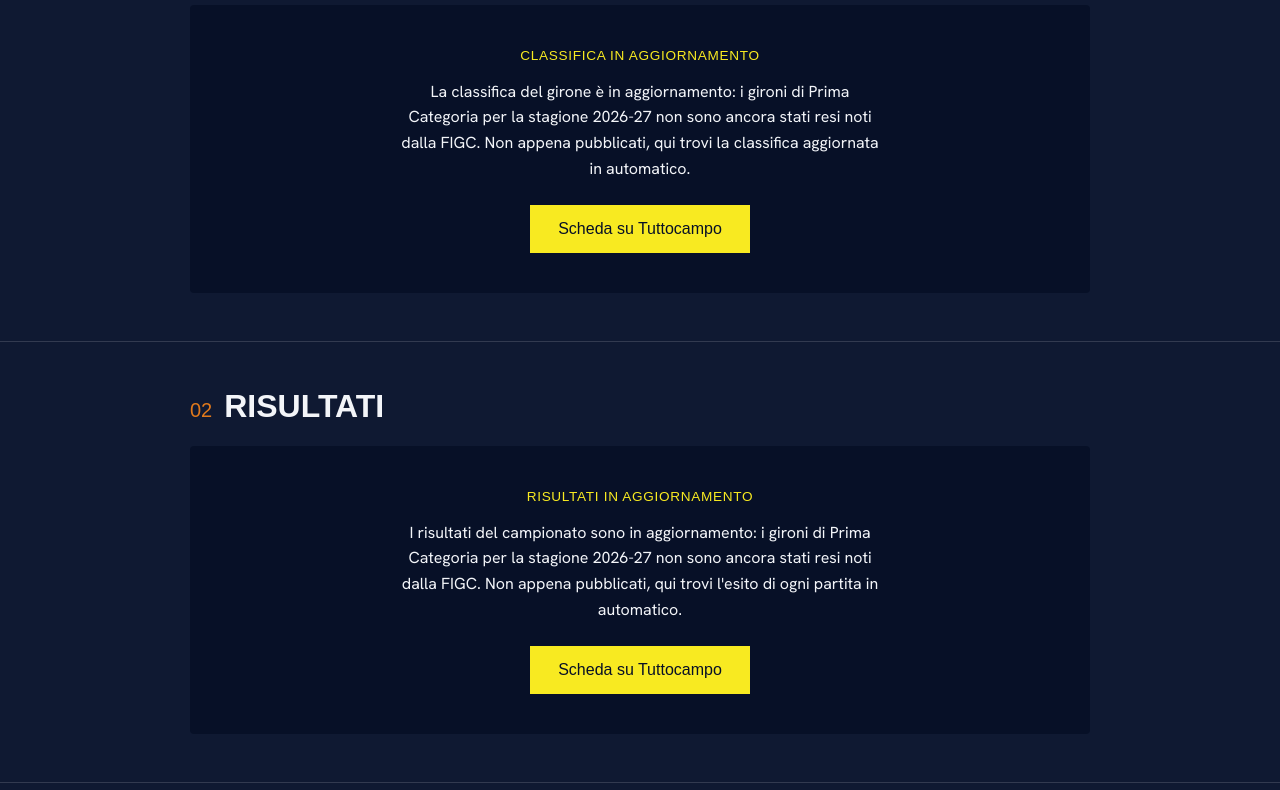
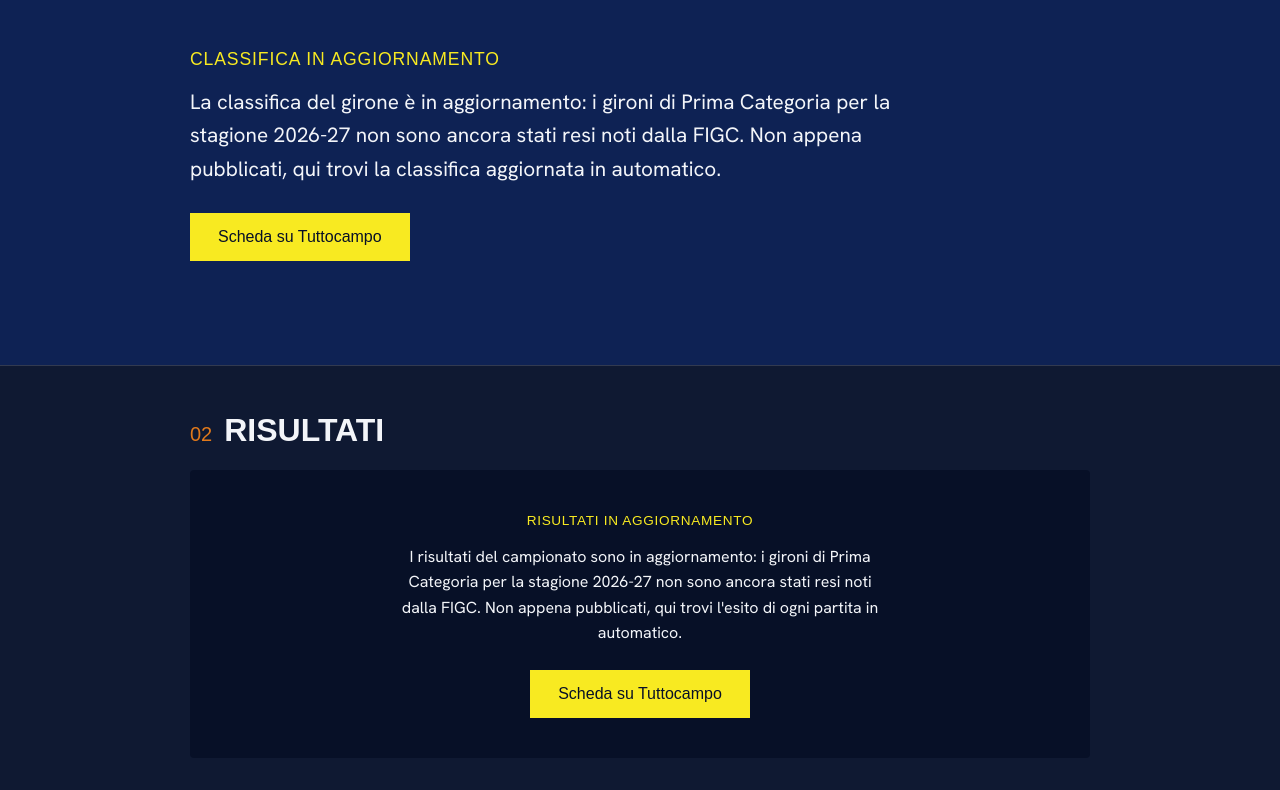
Before and after one commit to tanocalandi96-ciccio/asdcittadigalati, an Astro site: page /stagione in a window 1280 px wide. Shown: the part 425-1215 px from the top of the page. Built offline with nearby package versions, Linux system fonts and the light colour scheme; Astro itself is replaced by a stand-in of ours; a web font is replaced by a local one.

Commit message:
fix: differenzia il fallback Classifica e correggi la copy home di NextMatch
Il fallback calendario condiviso con NextMatch era diventato plurale e
generico ("le partite compariranno qui"), perdendo la specificita' che
aveva sotto il titolo "Prossima partita" in home. Riformulata la clausola
finale in "qui trovi il prossimo turno in automatico", valida sia su
/stagione sia in home, senza aggiungere prop.

Su /stagione i tre blocchi di fallback erano visivamente identici (stessa
card scura centrata, stesso padding, stesso border-radius): la Classifica,
prima sezione e la piu' attesa, ora rompe il pattern a card con una
composizione asimmetrica allineata a sinistra, tipografia piu' grande e
un tono di superficie dedicato (color-mix di --surface e --blu) sulla
sezione, mentre Risultati e Calendario restano la coppia secondaria
invariata.

Co-Authored-By: Claude Opus 5 <noreply@anthropic.com>

```diff
--- a/src/components/TuttocampoWidget.astro
+++ b/src/components/TuttocampoWidget.astro
@@ -24,7 +24,7 @@ const FALLBACK_COPY: Record<WidgetType, { kicker: string; testo: string }> = {
   calendario: {
     kicker: "Calendario in aggiornamento",
     testo:
-      "Il calendario è in aggiornamento: i gironi di Prima Categoria per la stagione 2026-27 non sono ancora stati resi noti dalla FIGC. Non appena pubblicati, le partite compariranno qui in automatico.",
+      "Il calendario è in aggiornamento: i gironi di Prima Categoria per la stagione 2026-27 non sono ancora stati resi noti dalla FIGC. Non appena pubblicati, qui trovi il prossimo turno in automatico.",
   },
 };
 const { kicker, testo } = FALLBACK_COPY[type];
@@ -66,7 +66,7 @@ const fallbackId = `widget-fallback-${type}`;
       </script>
     </>
   ) : (
-    <div class="fallback-block">
+    <div class:list={["fallback-block", { "fallback-block--feature": type === "classifica" }]}>
       <p class="kicker">{kicker}</p>
       <p>{testo}</p>
       <a class="tuttocampo-link" href={TEAM_PAGE} target="_blank" rel="noopener noreferrer">
@@ -106,6 +106,23 @@ const fallbackId = `widget-fallback-${type}`;
     margin: 0 auto 1.5rem;
     color: var(--text);
   }
+  /* Trattamento dedicato alla Classifica: niente card centrata, composizione
+     asimmetrica allineata a sinistra e tipografia più grande, per darle un
+     peso diverso da Risultati e Calendario nello stato di fallback. */
+  .fallback-block--feature {
+    background: transparent;
+    border-radius: 0;
+    padding: clamp(1.5rem, 4vw, 2.5rem) 0;
+    text-align: left;
+  }
+  .fallback-block--feature .kicker {
+    font-size: clamp(0.95rem, 1.4vw, 1.1rem);
+  }
+  .fallback-block--feature p:not(.kicker) {
+    max-width: 48rem;
+    margin: 0 0 1.75rem;
+    font-size: clamp(1.05rem, 1.8vw, 1.3rem);
+  }
   .tuttocampo-link {
     display: inline-block;
     padding: 0.7rem 1.75rem;
--- a/src/pages/stagione.astro
+++ b/src/pages/stagione.astro
@@ -70,7 +70,9 @@ import TuttocampoWidget from "../components/TuttocampoWidget.astro";
     border-top: 1px solid color-mix(in oklch, var(--text) 15%, transparent);
   }
   .widget-section.classifica {
+    background: color-mix(in oklch, var(--surface) 80%, var(--blu) 20%);
     padding-top: clamp(2.5rem, 6vw, 3.5rem);
+    padding-bottom: clamp(3rem, 7vw, 4rem);
   }
   .widget-section.calendario {
     padding-bottom: clamp(3.5rem, 8vw, 5.5rem);
```
